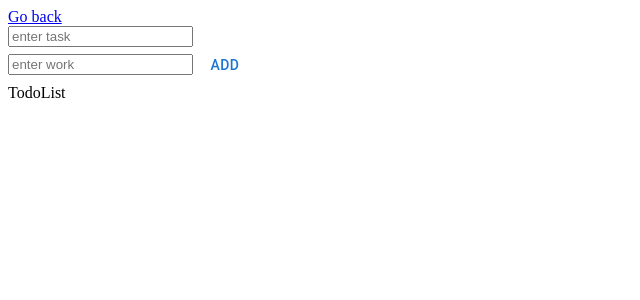
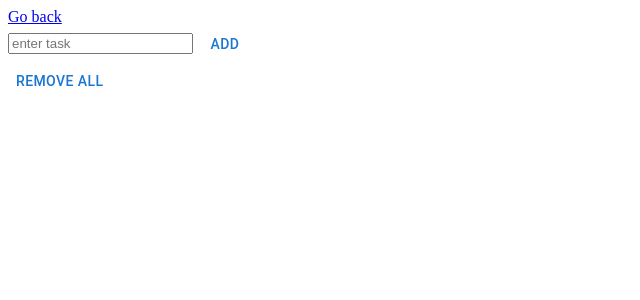
Before and after one commit to ujjawala397/ComponentsWebsite, a React (Create React App) app: page /todoApp in a window 1280 px wide. Shown: the top 300 px of the page, without its empty margins (0-640 px from the left). Built offline with nearby package versions, Linux system fonts and the light colour scheme.

Commit message:
Basic ToDo list app

```diff
--- a/src/components/TodoApp/Todo.jsx
+++ b/src/components/TodoApp/Todo.jsx
@@ -1,29 +1,58 @@
 import { Button } from '@mui/material'
 import React,{useState} from 'react'
-import TodoList from './TodoList'
 import { Link } from 'react-router-dom'
 const Todo = () => {
 
-    const [data,setData]=useState({listItem:'',work:''})
+    const [data,setData] = useState('')
+    const [items,setItems] = useState([])
     const handleSubmit = (e) => {
         e.preventDefault();
-        console.log(data.listItem)
+        console.log(data)
       }
 
+    const addItem = () => {
+      if(data){
+        setItems([...items,data])
+        setData('')
+      }}
+    const removeItem = (id) => {
+      const updatedItems=items.filter((item,index)=>{
+        return index!==id;
+      })
+      setItems(updatedItems);
+      console.log(updatedItems);
+    }
+    const removeAllItems=()=>{
+      setItems([]);
+    }
   return (
     <div>
 
         <div>
           <Link to="/">Go back</Link>
         </div>
+
         <form onSubmit={handleSubmit}>
-            <input placeholder='enter task' value={data.listItem} onChange={(e)=>(setData({...data,listItem:e.target.value}))} />
-            <br/>
-            <input placeholder='enter work' value={data.work} onChange={(e)=>(setData({...data,work:e.target.value}))} />
-            <Button type="submit">Add</Button>
+            <input
+              placeholder='enter task'
+              type="text"
+              value={data}
+              onChange={(e)=>setData(e.target.value)} />
+
+
+              <Button onClick={addItem}>Add</Button>
+            <div>
+              {items.map((item,index)=>(
+                <div key={index}>
+                   {item} <Button onClick={()=>removeItem(index)}> Delete</Button>
+
+                </div>
+              ))}
+            </div>
+
+            <Button onClick={removeAllItems}>Remove All</Button>
         </form>
 
-        <TodoList name={data.listItem}/>
     </div>
   )
 }
--- a/src/components/TodoApp/TodoList.js
+++ /dev/null
@@ -1,15 +0,0 @@
-import React from 'react'
-
-const TodoList = (props) => {
-  // props.preventDefault();
-
-
-  return (
-    <div>
-      <div>TodoList {props.name}</div>
-
-    </div>
-  )
-}
-
-export default TodoList
```
